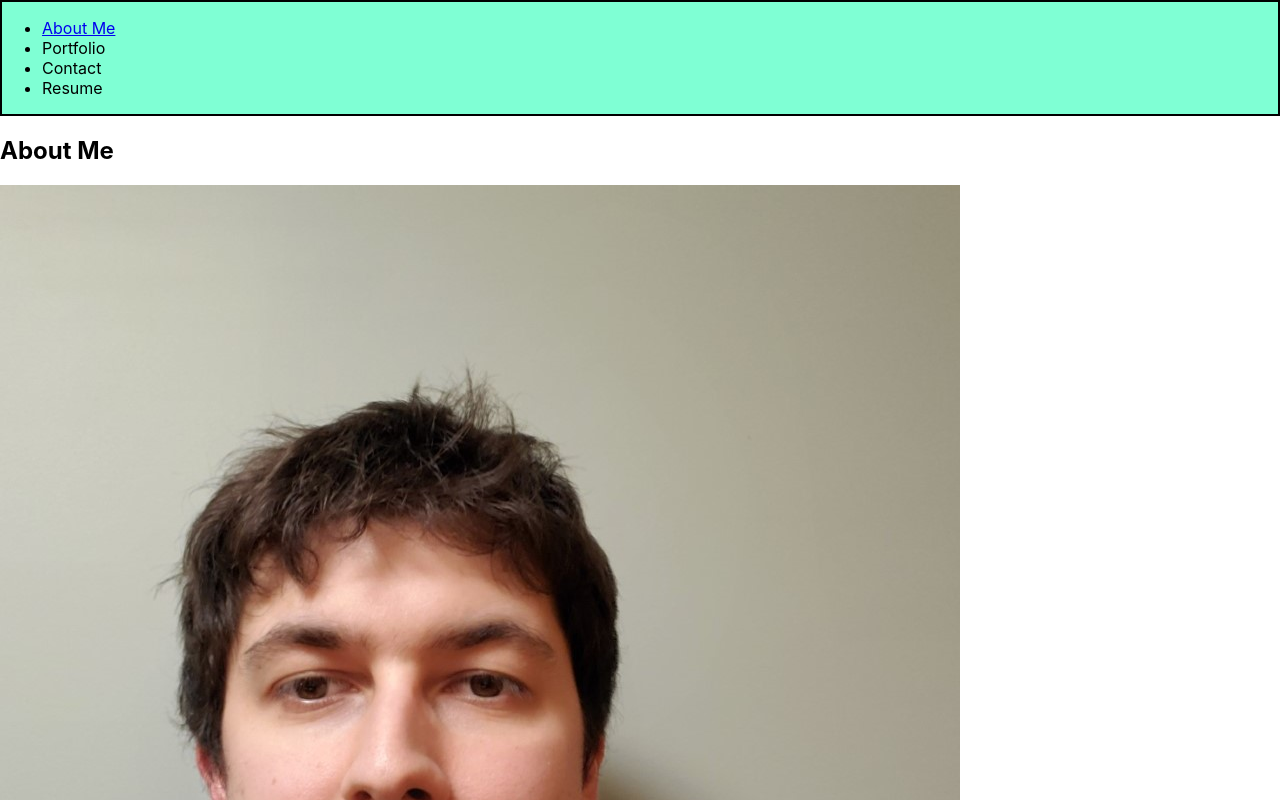
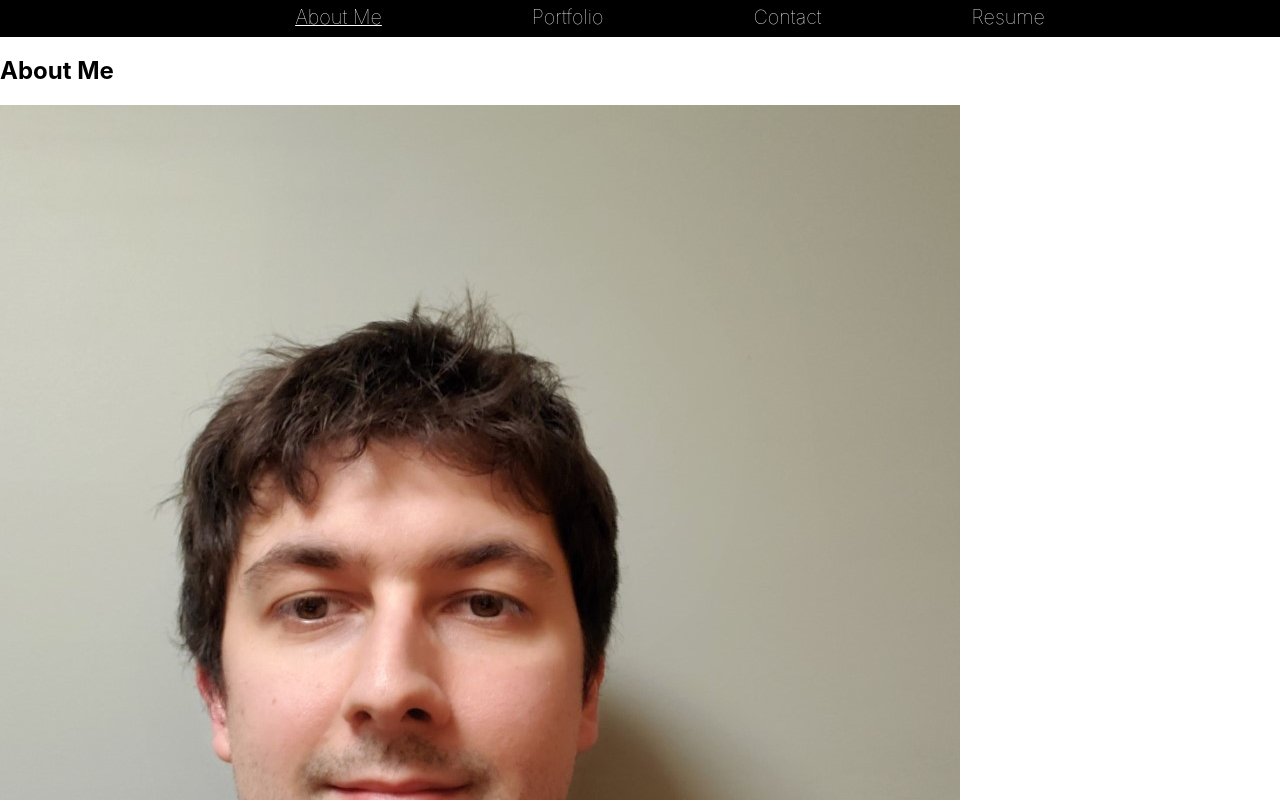
Before and after one commit to box-monkey/apex-port, a React (Create React App) app: page / in a window 1280 px wide. Shown: the top 800 px of the page. Built offline with nearby package versions, Linux system fonts and the light colour scheme.

Commit message:
styled resume

```diff
--- a/src/components/Contact/contact.css
+++ b/src/components/Contact/contact.css
@@ -1,5 +1,5 @@
 .contact-section {
-	background-color: rgb(48, 48, 139);
+	background-color: rgb(6, 119, 139);
 	color: white;
 	height: 90.5vh;
 }
--- a/src/components/Nav/Nav.css
+++ b/src/components/Nav/Nav.css
@@ -1,9 +1,41 @@
 header {
-    position: sticky;
-    background-color: aquamarine;
-    border: 2px solid black;
+	position: -webkit-sticky;
+	position: sticky;
+	top: 0;
+	background: rgba(0, 0, 0, 1);
+	background-attachment: fixed;
+	z-index: 9999;
+	padding: 5px 0 7.5px 0;
 }
 
-main-nav {
-  font-size: large;
+header nav ul {
+	display: flex;
+	flex-wrap: wrap;
+	justify-content: center;
+	list-style: none;
+	margin: 0;
 }
+
+header nav ul li span {
+	margin: 0 50px 0 50px;
+	color: white;
+	padding: 10px 15px;
+	font-weight: lighter;
+	font-size: 1.55vw;
+	text-decoration: none;
+}
+
+header nav ul li span:hover {
+	text-decoration: underline;
+	color: white;
+}
+
+header nav ul li span a {
+	text-decoration: none;
+	color: white;
+}
+
+.nav-active {
+	text-decoration: underline;
+	color: white;
+}
--- /dev/null
+++ b/src/components/Resume/Resume.css
@@ -0,0 +1,22 @@
+.resume-section {
+	background-color: rgb(6, 119, 139);
+	color: white;
+	height: 90.5vh;
+}
+
+.resume-container {
+	margin: 0px auto;
+	width: 60%;
+}
+
+ul {
+	list-style: none;
+}
+
+li {
+	margin-left: 20px;
+}
+
+a {
+	color: white;
+}
--- a/src/components/Resume/index.js
+++ b/src/components/Resume/index.js
@@ -1,4 +1,5 @@
 import React from "react";
+import "./Resume.css";
 
 function Resume() {
   return (
```
